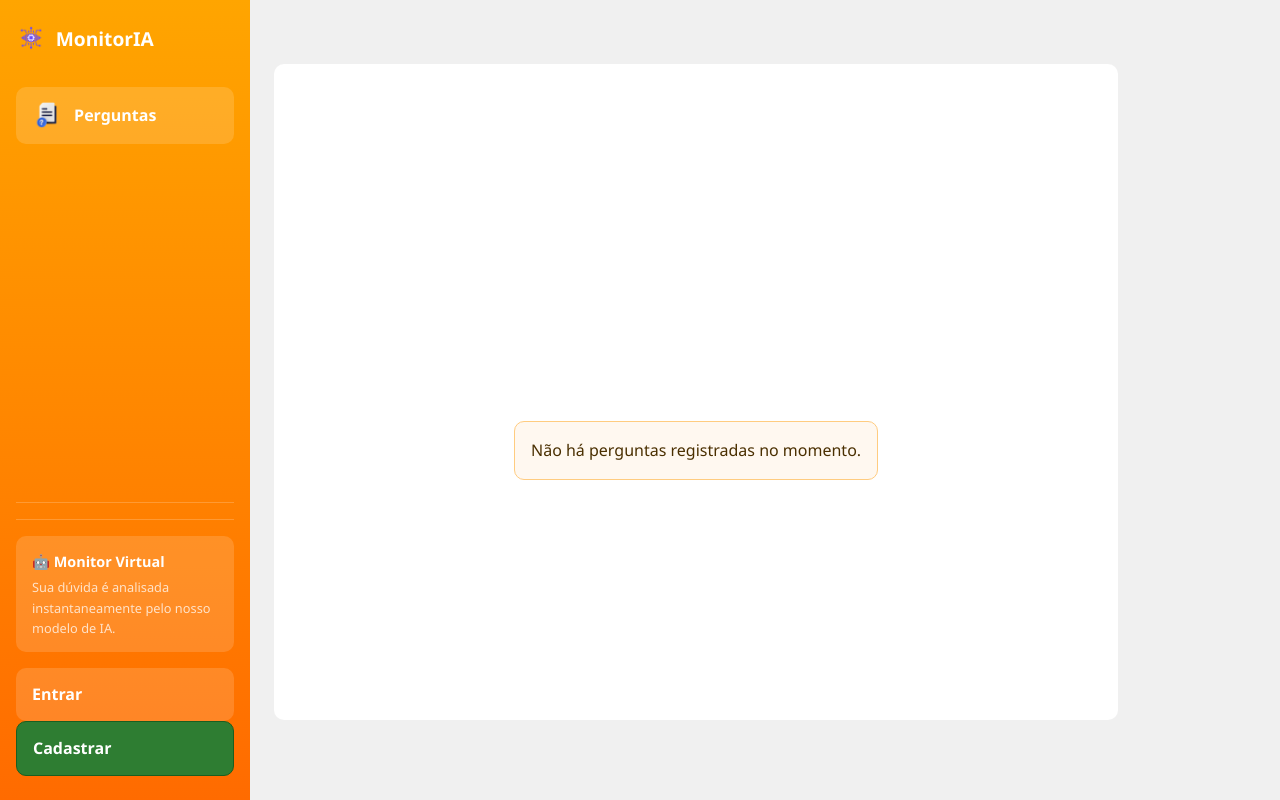
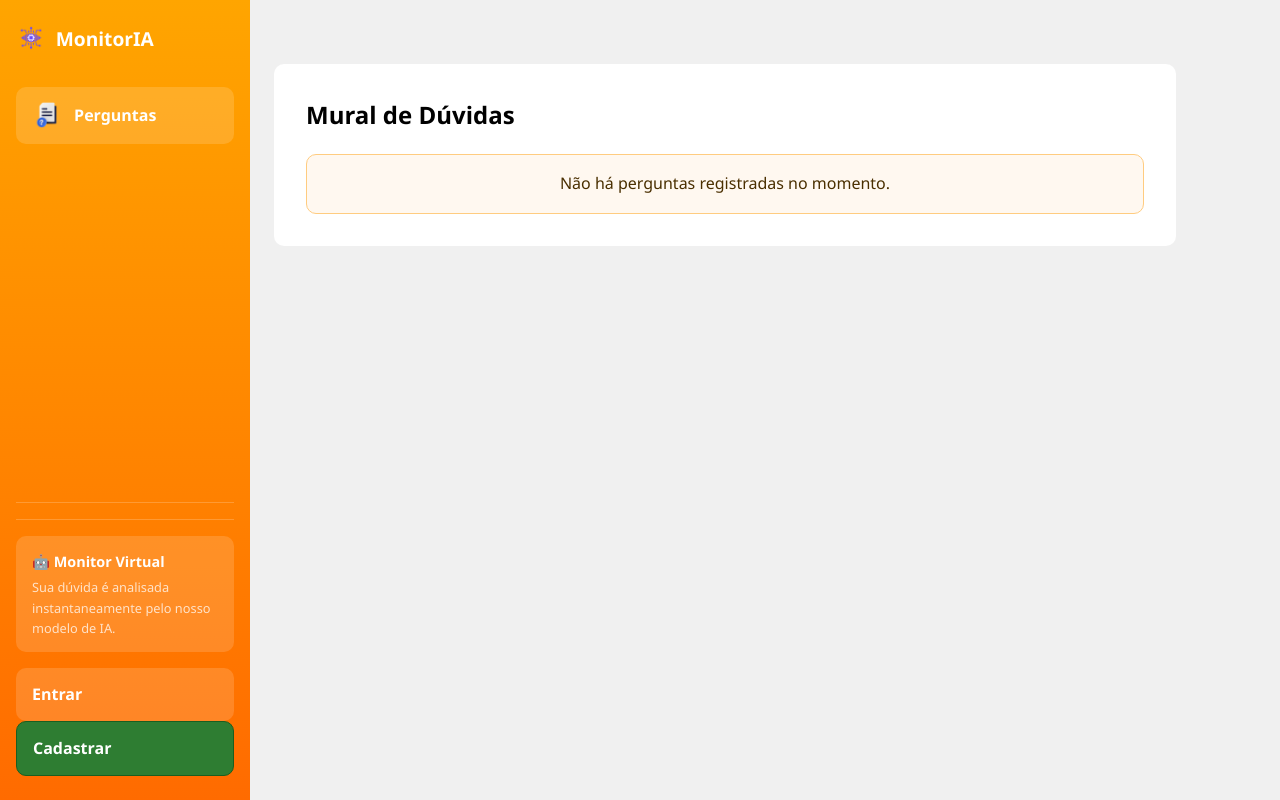
Before and after one commit to Sp4rkjpedro/MonitorIA, a Flask app: page / in a window 1280 px wide. Run offline with Flask 3, Linux system fonts and the light colour scheme; data that the repository does not hold is empty.

Commit message:
Ajuste no div

```diff
--- a/static/css/estilos.css
+++ b/static/css/estilos.css
@@ -31,6 +31,7 @@ body {
     background-color: var(--bg-fundo);
     color: var(--texto-principal);
     line-height: 1.6;
+
 }
 
 /* --- LAYOUT --- */
@@ -45,13 +46,9 @@ main {
     display: block;
 }
 
-/* --- HEADER --- */
+
 
 /* --- SIDEBAR NAV VERTICAL --- */
-body {
-    display: flex;
-    min-height: 100vh;
-}
 
 .sidebar-nav {
     width: 250px;
@@ -259,8 +256,9 @@ nav a.active, nav a:hover {
 /* --- CARDS E CONTEÚDO PRINCIPAL --- */
 .conteudo {
     background-color: var(--bg-card);
-    padding: 15rem;
+    padding: 2rem;
     border-radius: var(--raio-padrao);
+
 }
 
 .titulo-pagina {
--- a/templates/home.html
+++ b/templates/home.html
@@ -7,9 +7,9 @@
                 <a href="{{ url_for('perguntas.base') }}" style="font-size: 0.8rem; color: #a78bfa; margin-left: 10px;">✕ Limpar filtro</a>
             </h2>
         {% else %}
-            <h2 style="color: white; margin-bottom: 20px;">Mural de Dúvidas</h2>
+            <h2 style="color: rgb(0, 0, 0); margin-bottom: 20px;">Mural de Dúvidas</h2>
         {% endif %}
-<h2 style="color: white; margin-bottom: 20px;">Mural de Dúvidas</h2>
+
 
 {% if perguntas %}
     {% for pergunta in perguntas %}
@@ -19,7 +19,7 @@
                 onmouseout="this.style.transform='scale(1)'; this.style.borderColor='var(--roxo-principal)';">
 
                 <div style="display: flex; justify-content: space-between; align-items: center;">
-                    <h3 style="margin: 0; color: white;">{{ pergunta.titulo }}</h3>
+                    <h3 style="margin: 0; color: rgb(10, 8, 8);">{{ pergunta.titulo }}</h3>
                     <span class="badge">{{ pergunta.disciplina }}</span>
                 </div>
 
--- a/templates/minhas_perguntas.html
+++ b/templates/minhas_perguntas.html
@@ -13,7 +13,7 @@
                     onmouseout="this.style.transform='scale(1)'; this.style.borderColor='var(--roxo-principal)';">
 
                     <div style="display: flex; justify-content: space-between; align-items: center;">
-                        <h3 style="margin: 0; color: white;">{{ pergunta.titulo }}</h3>
+                        <h3 style="margin: 0; color: black;">{{ pergunta.titulo }}</h3>
                         <span class="badge">{{ pergunta.disciplina }}</span>
                     </div>
 
```
